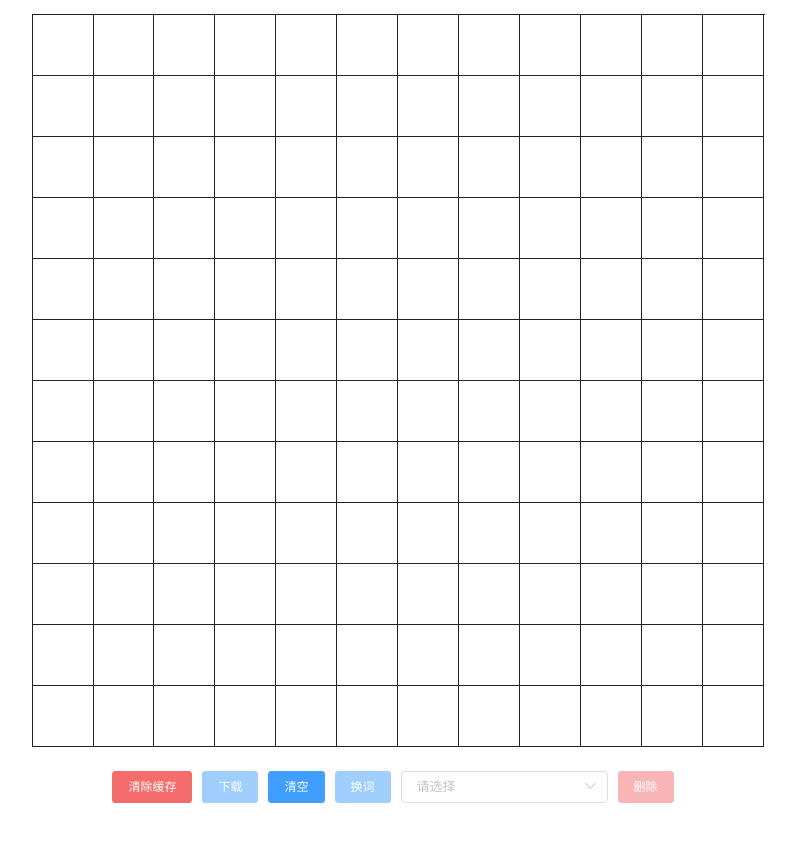
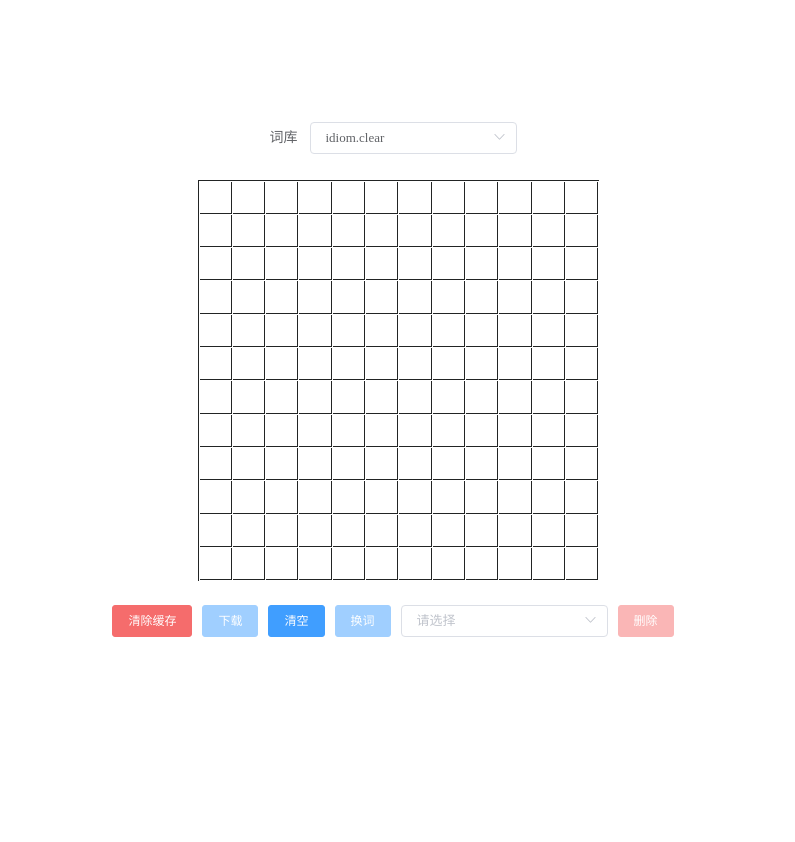
Before and after one commit to anguer/idiom-editor, a Vue app: page / in a window 1280 px wide. Shown: the top 842 px of the page, without its empty margins (242-1037 px from the left). After the commit the page ends 800 px from the top, so only its background shows below. Built offline with nearby package versions, Linux system fonts and the light colour scheme.

Commit message:
样式优化

```diff
--- a/src/App.vue
+++ b/src/App.vue
@@ -10,8 +10,8 @@
     </el-form>
 
     <div class="grid">
-      <el-row v-for="rowIndex in 12" :key="rowIndex">
-        <el-col :span="2" v-for="colIndex in 12" :key="colIndex">
+      <div class="grid-row" v-for="rowIndex in 12" :key="rowIndex">
+        <div class="grid-col" v-for="colIndex in 12" :key="colIndex">
           <v-cell class="grid-item"
                   :row-index="rowIndex"
                   :col-index="colIndex"
@@ -23,8 +23,8 @@
                   @mousemove="__mousemove"
           >
           </v-cell>
-        </el-col>
-      </el-row>
+        </div>
+      </div>
     </div>
 
     <div class="padding">
@@ -469,11 +469,27 @@ html, body {
   border-style: solid;
   border-color: #222424;
   border-width: 1px 0 0 1px;
+
+  width: calc(100vh / 2);
+  height: calc(100vh / 2);
+  display: flex;
+  flex-direction: column;
+}
+
+.grid-row {
+  flex: 1;
+  display: flex;
+  flex-direction: row;
+}
+
+.grid-col {
+  flex: 1;
+  padding: 1px;
 }
 
 .grid-item {
-  width: 60px;
-  height: 60px;
+  width: 100%;
+  height: 100%;
   border-style: solid;
   border-color: #222424;
   border-width: 0 1px 1px 0;
```
